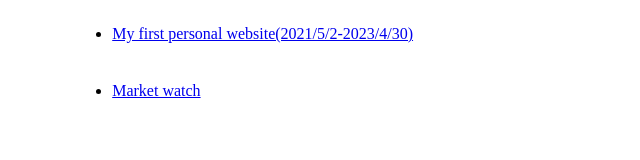
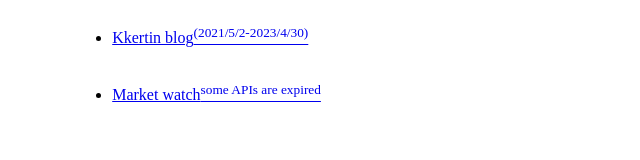
Before and after one commit to gejin19991214/gejin19991214.github.io, a plain HTML site: page index.html in a window 1280 px wide. Shown: the whole page, without its empty margins (0-640 px from the left). Drawn offline with Linux system fonts and the light colour scheme.

Commit message:
Update index.html

```diff
--- a/index.html
+++ b/index.html
@@ -9,7 +9,7 @@
         <tr>
           <td height="55" valign="top" width="50%">
             <ul>
-              <li><a href="http://kkertin.com">My first personal website(2021/5/2-2023/4/30)</a></li>
+              <li><a href="http://kkertin.com">Kkertin blog<sup>(2021/5/2-2023/4/30)</sup></a></li>
             </ul>
           </td>
           <td></td>
@@ -19,7 +19,7 @@
             <ul>
               <li>
                 <a href="https://gejin19991214.github.io/market-watch/"
-                  >Market watch</a
+                  >Market watch<sup>some APIs are expired</sup></a
                 >
               </li>
             </ul>
```
